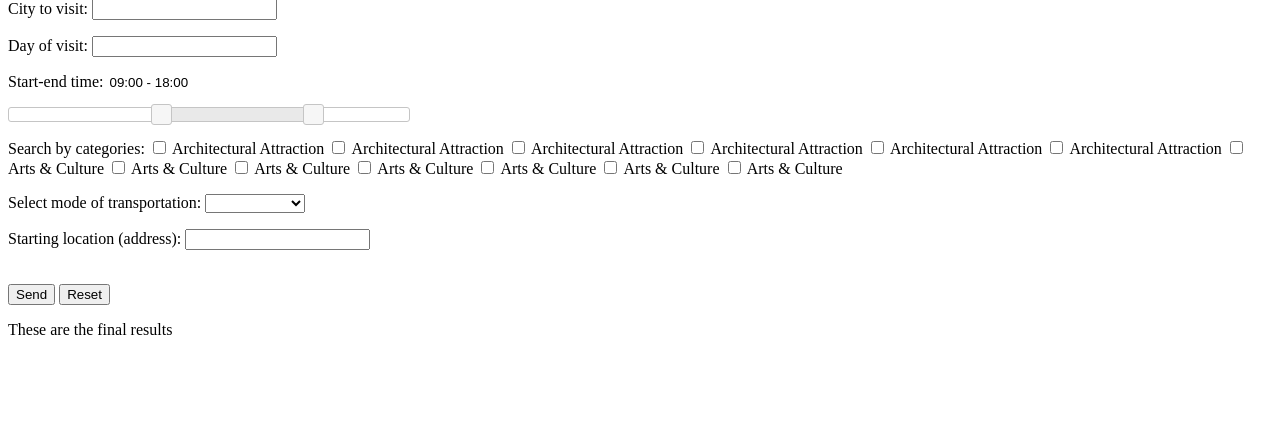
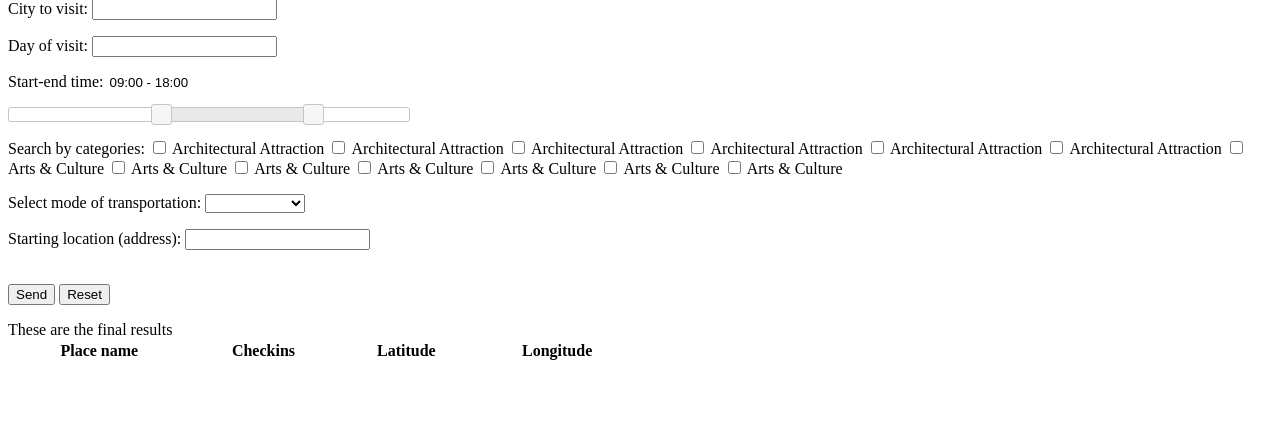
Before and after one commit to tomjarosz/DayTripper_Itinerary_App, a Django app: template itin_app/itinerary/templates/itinerary/final_results.html in a window 1280 px wide. Shown: the part 67-504 px from the top of the page. Run offline with Django 3.2, Linux system fonts and the light colour scheme; the template is opened without the code that fills it: values that come from a table or form of the project are taken from there, others are empty; data comes from the database, SQL or seed files in the repository; some libraries are stand-ins or nearby versions.

Commit message:
fixed some bugs

```diff
--- a/itin_app/itinerary/templates/itinerary/final_results.html
+++ b/itin_app/itinerary/templates/itinerary/final_results.html
@@ -1,10 +1,23 @@
 {% extends "itinerary/main_form.html" %}
 
-{% block title %}These are the final results
+{% block title %}
+
+These are the final results
+<table style="width:50%">
+  <tr>
+    <th>Place name</th>
+    <th>Checkins</th>
+    <th>Latitude</th>
+    <th>Longitude</th>
+  </tr>
     {% for place in final_places_list %}
-        <p>
-        {{ place.name }} {{ place.checkins }}
-        </p>
+    <tr>
+    <td>{{ place.name }}</td>
+    <td>{{ place.checkins }}</td>
+    <td>{{ place.lat }}</td>
+    <td>{{ place.lng }}</td>
+    </tr>
     {% endfor %}
+</table>
 
 {% endblock %}
```
Also changed, not shown: itin_app/itinerary/views.py (+6 -5 lines).
